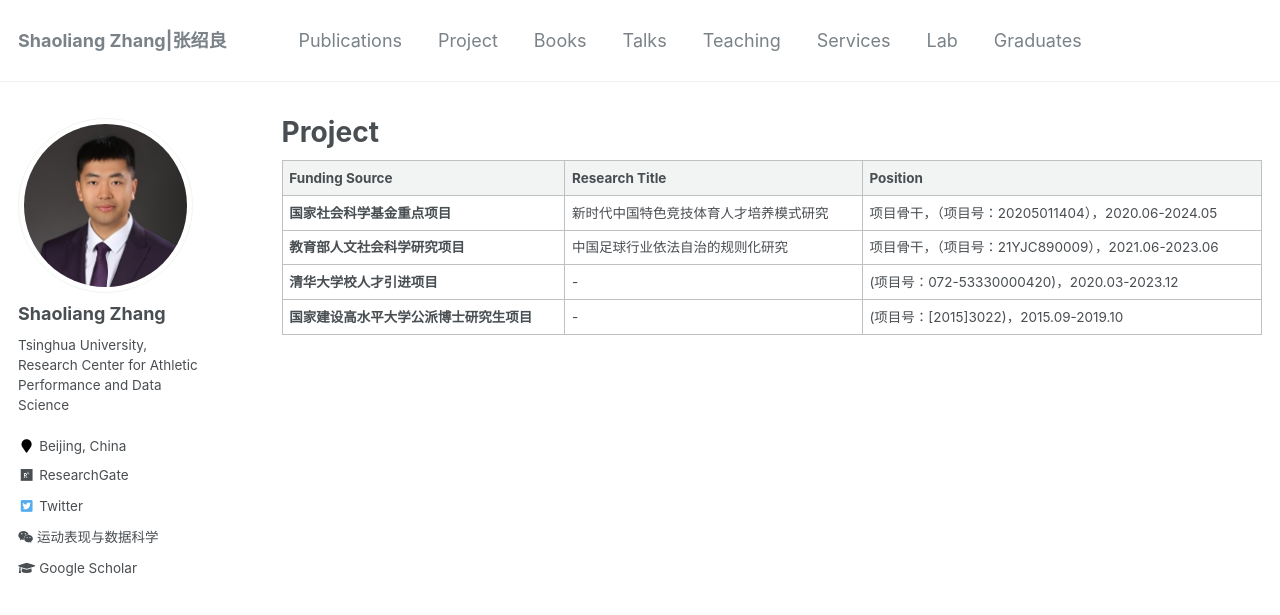
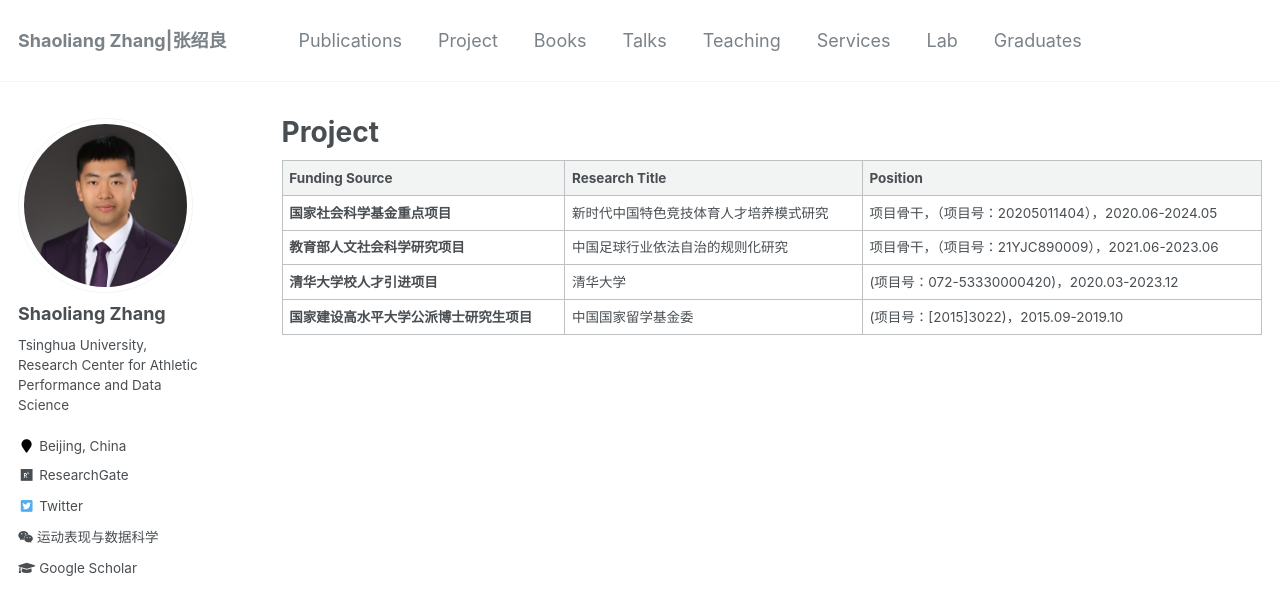
Before and after one commit to sportssuper/ZSL, a Jekyll site: the page built from _pages/project.md, in a window 1280 px wide and 994 px high. Shown: the top 615 px of the window. Built offline with Jekyll 4.4.1, drawn with Linux system fonts in a browser that asks for light colours; a script that is not in the unit is left out.

Commit message:
Update project.md

```diff
--- a/_pages/project.md
+++ b/_pages/project.md
@@ -9,8 +9,8 @@ author_profile: true
 |----------|------------|-----|
 | **国家社会科学基金重点项目** | 新时代中国特色竞技体育人才培养模式研究 | 项目骨干，（项目号：20205011404），2020.06-2024.05 |
 | **教育部人文社会科学研究项目** | 中国足球行业依法自治的规则化研究 | 项目骨干，（项目号：21YJC890009），2021.06-2023.06 |
-| **清华大学校人才引进项目** | - | (项目号：072-53330000420)，2020.03-2023.12 |
-| **国家建设高水平大学公派博士研究生项目** | - | (项目号：[2015]3022)，2015.09-2019.10 |
+| **清华大学校人才引进项目** | 清华大学| (项目号：072-53330000420)，2020.03-2023.12 |
+| **国家建设高水平大学公派博士研究生项目** | 中国国家留学基金委 | (项目号：[2015]3022)，2015.09-2019.10 |
 
 
 {% include base_path %}
```
